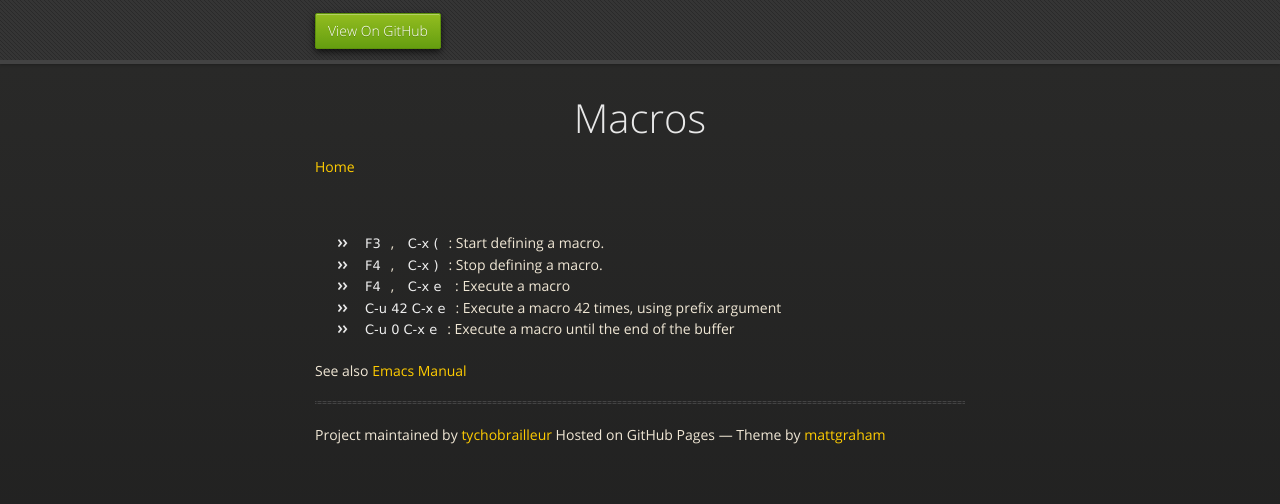
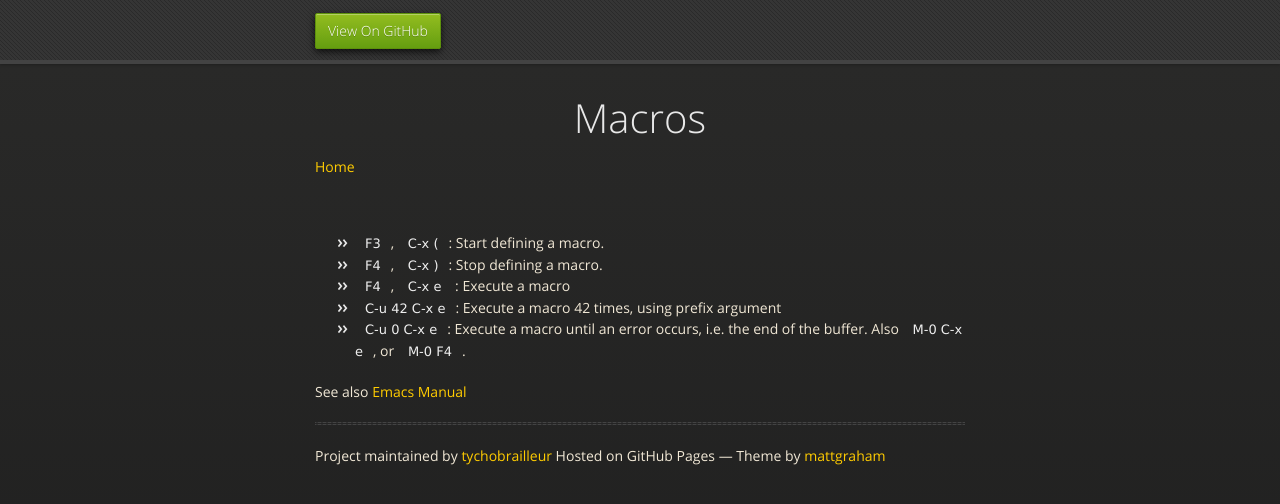
Before and after one commit to tychobrailleur/tychobrailleur.github.io, a Jekyll site: the page built from macros.md, in a window 1280 px wide. Shown: the top 504 px of the page. Built offline with Jekyll 4.4.1, drawn with Linux system fonts in a browser that asks for light colours; nearby versions of some CDN libraries.

Commit message:
A bit of cleanup.

```diff
--- a/index.html
+++ b/index.html
@@ -43,7 +43,7 @@
 <h2>
 <a name="packages" class="anchor" href="#packages"><span class="octicon octicon-link"></span></a>Packages</h2>
 
-<p><a href="packages/helm.html">Helm</a></p>
+<p><a href="package/dired.html">Dired</a> ❧ <a href="packages/helm.html">Helm</a></p>
 
 <h2>
 <a name="resources" class="anchor" href="#resources"><span class="octicon octicon-link"></span></a>Resources</h2>
--- a/macros.md
+++ b/macros.md
@@ -7,6 +7,6 @@ layout: default
 - `F4`, `C-x )`: Stop defining a macro.
 - `F4`, `C-x e` : Execute a macro
 - `C-u 42 C-x e`: Execute a macro 42 times, using prefix argument
-- `C-u 0 C-x e`: Execute a macro until the end of the buffer
+- `C-u 0 C-x e`: Execute a macro until an error occurs, i.e. the end of the buffer.  Also `M-0 C-x e`, or `M-0 F4`.
 
 See also [Emacs Manual](http://www.gnu.org/software/emacs/manual/html_node/emacs/Keyboard-Macros.html#Keyboard-Macros)
```
Also changed, not shown: editing.md (+4 -3 lines).
